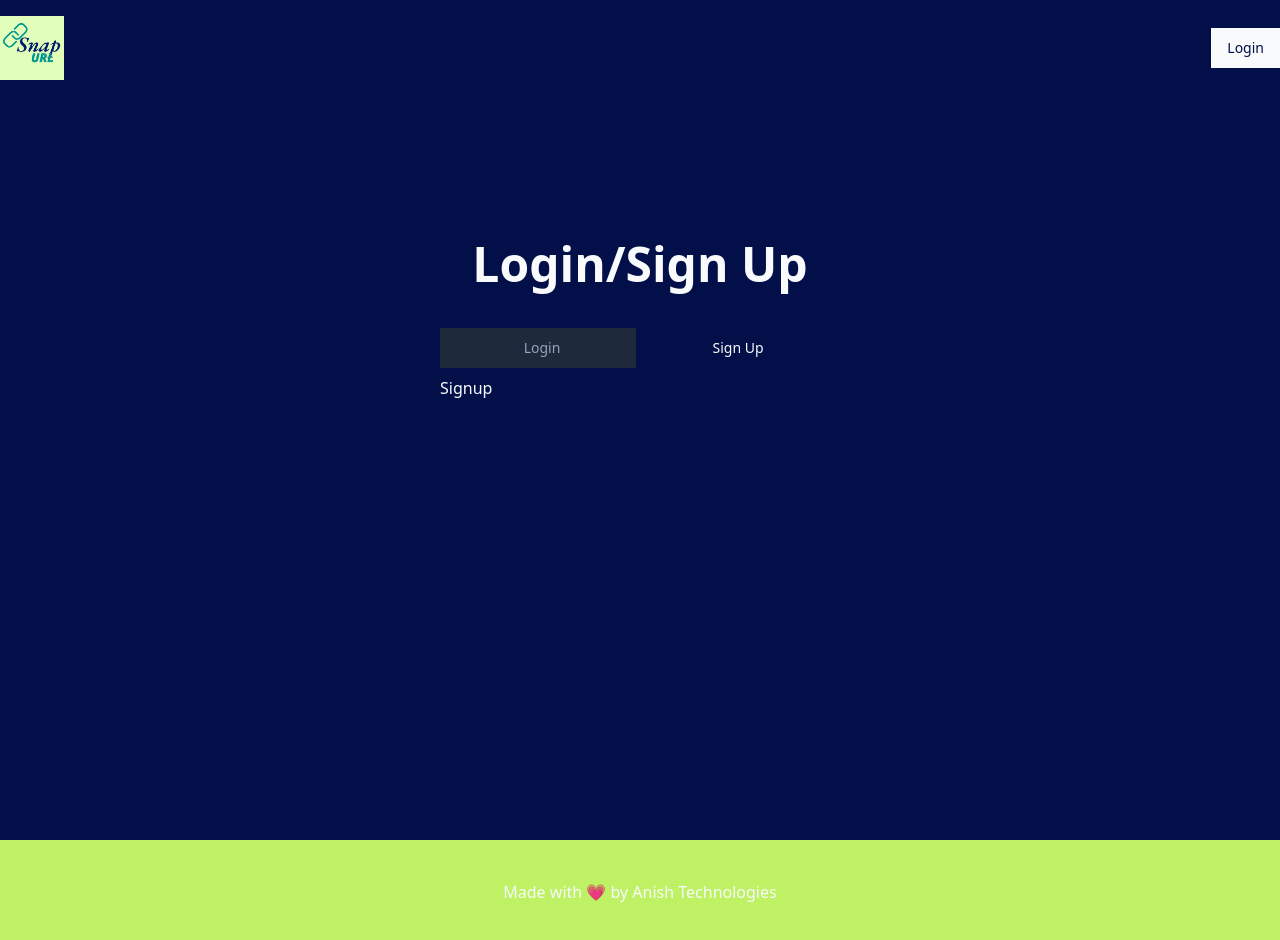
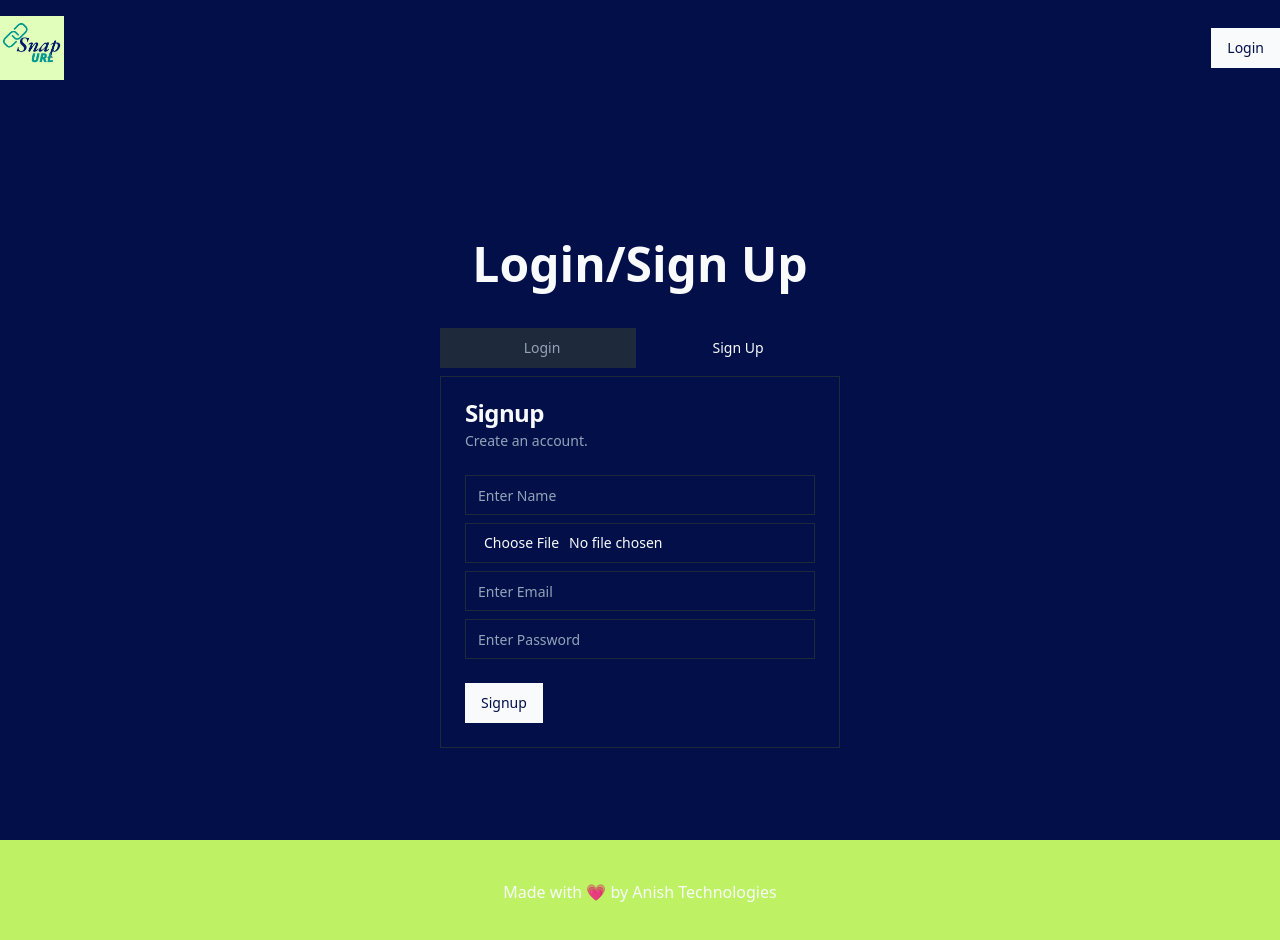
Before and after one commit to AnishPillai2002/snapurl, a React (Vite) app: page /auth in a window 1280 px wide. Both pictures are taken after a click on the tab "Sign Up". Shown: the top 940 px of the page. Built offline with nearby package versions, Linux system fonts and the light colour scheme; no server answers.

Commit message:
sign up UI addded

```diff
--- a/src/components/signup.jsx
+++ b/src/components/signup.jsx
@@ -1,9 +1,139 @@
-import React from 'react'
+import React, { useEffect, useState } from 'react'
+
+import {
+  Card,
+  CardContent,
+  CardDescription,
+  CardFooter,
+  CardHeader,
+  CardTitle,
+} from "@/components/ui/card"
+
+import { Input } from './ui/input'
+import { Button } from './ui/button'
+
+import {BeatLoader} from 'react-spinners'
+import Error from './error'
+
+import * as Yup from "yup";
+import useFetch from '@/hooks/use-fetch'
+import { signUp } from '@/db/apiAuth'
+import { useNavigate, useSearchParams } from 'react-router-dom'
+
+import { UrlState } from '@/context'
 
 const Signup = () => {
+
+  const [errors,setErrors]=useState({});
+
+  const [formData,setFormData]=useState({
+    name:"",
+    profile_pic:null,
+    email:"",
+    password:"",
+  });
+
+  //handling api calls
+  const {data, loading, error, fn:fnSignup}=useFetch(signUp,formData);
+
+
+
+  //function to set form data, or handle input change
+  const handleInputChange = (e) => {
+    //e.target refers to the DOM element that triggered the event.
+    const {name,value,files}=e.target;
+
+    setFormData((prevState)=>({
+      //reads the existing properties in the formData object, ensuring other fields remain unchanged
+      ...prevState,
+      //dynamically sets the key (using the name attribute) to the new value.
+      [name]:files?files[0]:value,
+    }));
+  };
+
+  //function to validate the input on clicking login
+  const handleSignup = async (e) => {
+
+    setErrors([]);
+    try{
+      //validating the inputs
+      const schema = Yup.object().shape({
+        name:Yup.string().required("Name is required"),
+        profile_pic:Yup.mixed().required("Profile picture is required"),
+        email: Yup.string()
+          .email("Invalid email")
+          .required("Email is required"),
+        password: Yup.string()
+          .min(6, "Password must be at least 6 characters")
+          .required("Password is required"),
+      });
+
+      await schema.validate(formData, {abortEarly: false});
+
+      //api call
+      await fnSignup();
+
+    }catch(e){
+      const newErrors = {};
+
+      e?.inner?.forEach((err) => {
+        newErrors[err.path] = err.message;
+      });
+
+      setErrors(newErrors);
+    }
+  };
+
+
+  //search param
+  const [searchParam]=useSearchParams();
+  const longLink=searchParam.get("createNew");
+  const navigate=useNavigate();
+
+  const {fetchUser} =UrlState(); //function to fetch user detail
+
+  useEffect(()=>{
+    //if authentication is success then move to dashboard
+    if(error===null && data){
+      navigate(`/dashboard?${longLink?`createNew=${longLink}`:""}`);
+      fetchUser();
+    }
+  },[error,loading]);
+
   return (
-    <div>Signup</div>
+    <Card>
+      <CardHeader>
+        <CardTitle>Signup</CardTitle>
+        <CardDescription>Create an account.</CardDescription>
+        {error && <Error message={error.message}/>}
+      </CardHeader>
+      <CardContent className='space-y-2'>
+        <div className='space-y-1'>
+          <Input name="name" type="text" placeholder="Enter Name" onChange={handleInputChange} />
+          {errors.name && <Error message={errors.name} />}
+        </div>
+        <div className='space-y-1'>
+          <Input name="profile_pic" type="file" accept="image/*"  onChange={handleInputChange} />
+          {errors.profile_pic && <Error message={errors.profile_pic} />}
+        </div>
+        <div className='space-y-1'>
+          <Input name="email" type="email" placeholder="Enter Email" onChange={handleInputChange} />
+          {errors.email && <Error message={errors.email} />}
+        </div>
+        <div className='space-y-1'>
+          <Input name="password" type="password" placeholder="Enter Password" onChange={handleInputChange} />
+          {errors.password && <Error message={errors.password} />}
+        </div>
+      </CardContent>
+      <CardFooter>
+        <Button onClick={handleSignup}>
+          {loading?<BeatLoader size={10} color='#009990'/> :"Signup"}
+
+        </Button>
+      </CardFooter>
+    </Card>
+
   )
 }
 
-export default Signup
+export default Signup;
--- a/src/db/apiAuth.js
+++ b/src/db/apiAuth.js
@@ -33,7 +33,7 @@
   if(storageError) throw new Error(storageError.message);
 
   //sign up
-  const {data,error}=await supabase.signUp({
+  const {data,error}=await supabase.auth.signUp({
     email,
     password,
     options:{
```
